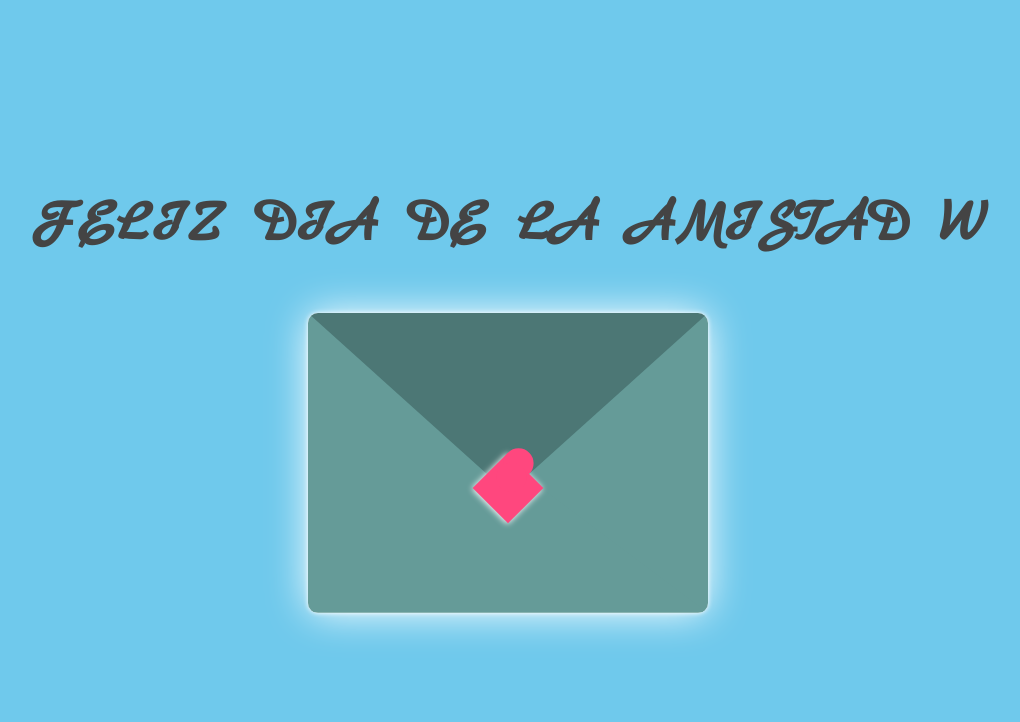
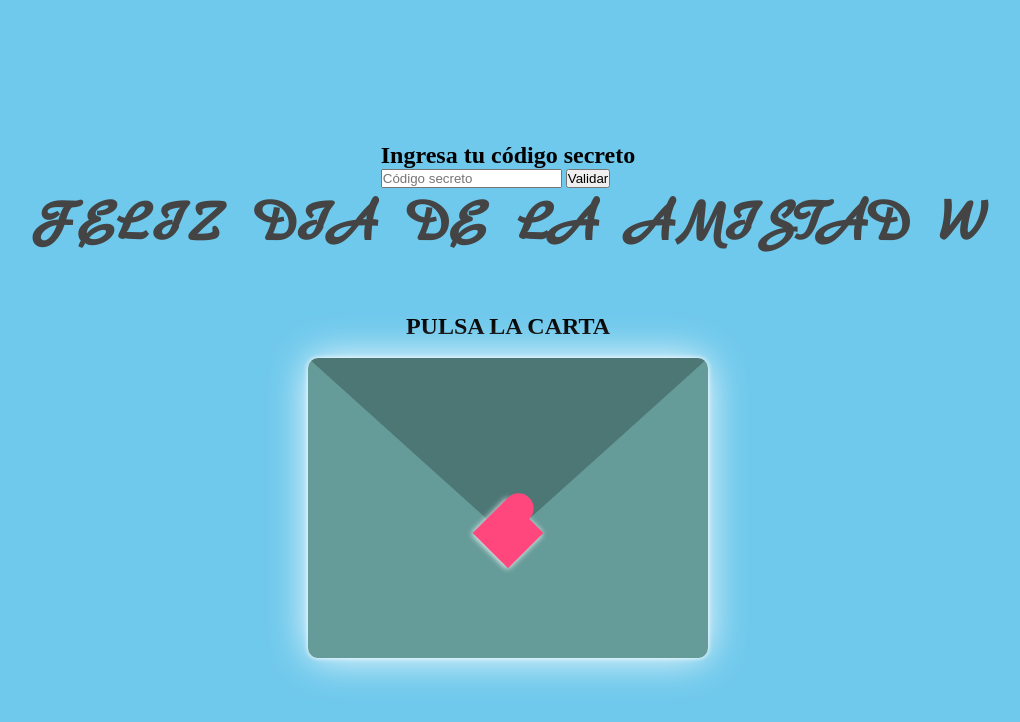
Before and after one commit to Renarc28/Amistad, a plain HTML site: page index.html in a window 1280 px wide. Shown: the whole page, without its empty margins (132-1152 px from the left). Drawn offline with nearby package versions, Linux system fonts and the light colour scheme.

Commit message:
index.html
Cambio final

```diff
--- a/index.html
+++ b/index.html
@@ -10,18 +10,27 @@
     <title>Carta de </title>
 </head>
 <body>
+   <!-- Modal para el código secreto -->
+   <div id="code-modal" class="modal">
+    <div class="modal-content">
+      <h2>Ingresa tu código secreto</h2>
+      <form id="code-form">
+        <input type="text" id="secret-code-input" placeholder="Código secreto" required>
+        <button type="submit">Validar</button>
+      </form>
+    </div>
+  </div>
     <audio id="soundEffect" src="Yippee Sound Effect.mp3"></audio>
     <h1>FELIZ DIA DE LA AMISTAD W</h1>
+    <h2>PULSA LA CARTA</h2> <br>
     <div class="container">
         <div class="envelope-wrapper ">
             <div class="envelope">
                 <div class="letter">
-                    <div class="text">
-                        <strong>Si lees esto es porque es el dia de la amistad</strong> <br> (o alguien te paso este link xd)
-                        <p>
+                    <div class="text" id="text">
 
-                        </p>
                     </div>
+                    <audio id="soundEffect" src="Yippee Sound Effect.mp3"></audio>
                 </div>
             </div>
             <div class="heart"></div>
@@ -31,6 +40,7 @@
     </div>
 
     <script src="script.js"></script>
+    <script src="CodigoSecreto.js"></script>
     <script src="https://cdn.jsdelivr.net/npm/canvas-confetti@1.3.1"></script>
 </body>
 </html>
```
